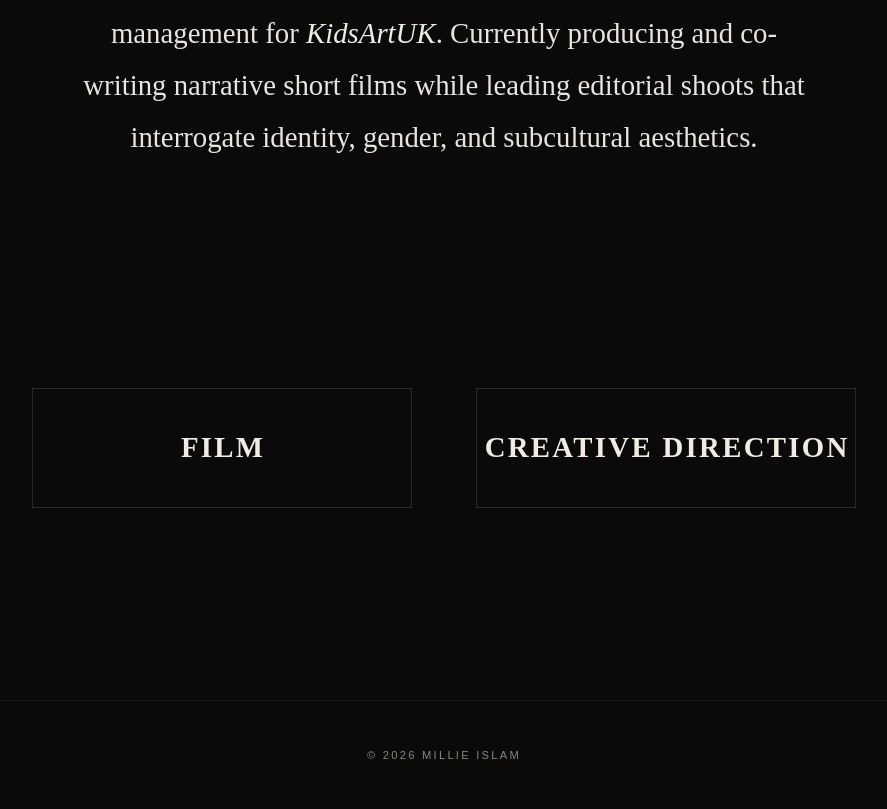
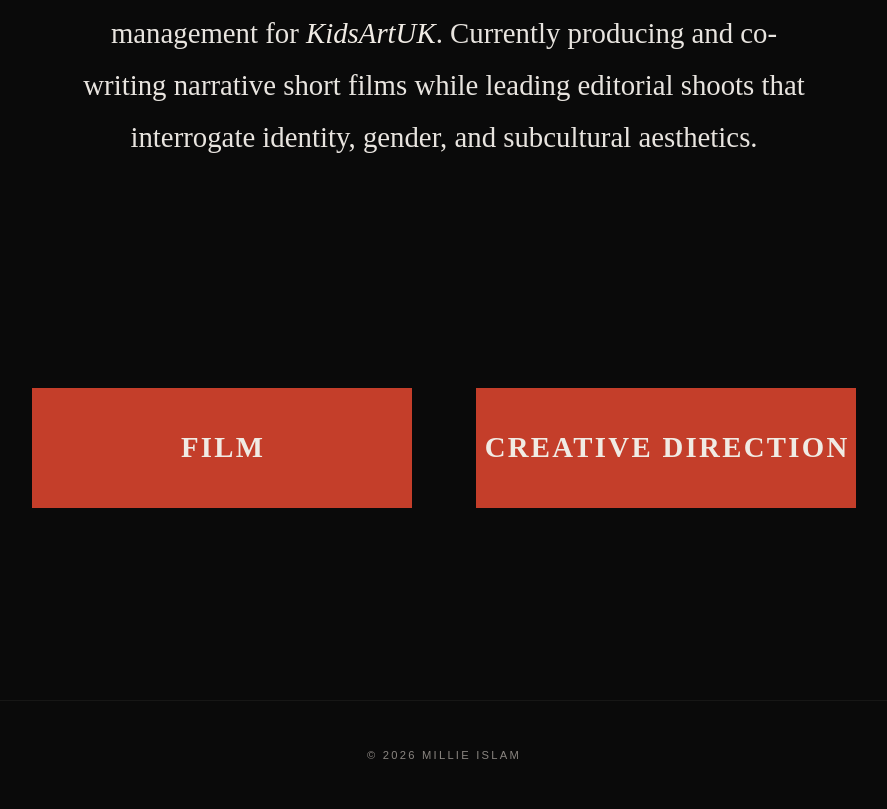
Before and after one commit to seymonislam-sudo/Millie-Islam, a plain HTML site: page index.html in a window 1280 px wide. Shown: the part 1231-2040 px from the top of the page, without its empty margins (196-1083 px from the left). Drawn offline with Linux system fonts and the light colour scheme; a web font is replaced by a local one.

Commit message:
Make nav buttons red

```diff
--- a/index.html
+++ b/index.html
@@ -138,8 +138,8 @@ align-items: center;
 justify-content: center;
 width: 380px;
 height: 120px;
-border: 1px solid rgba(232,228,223,0.15);
-background: transparent;
+border: 1px solid #c43e2a;
+background: #c43e2a;
 text-decoration: none;
 overflow: hidden;
 transition: all 0.5s cubic-bezier(0.16, 1, 0.3, 1);
```
